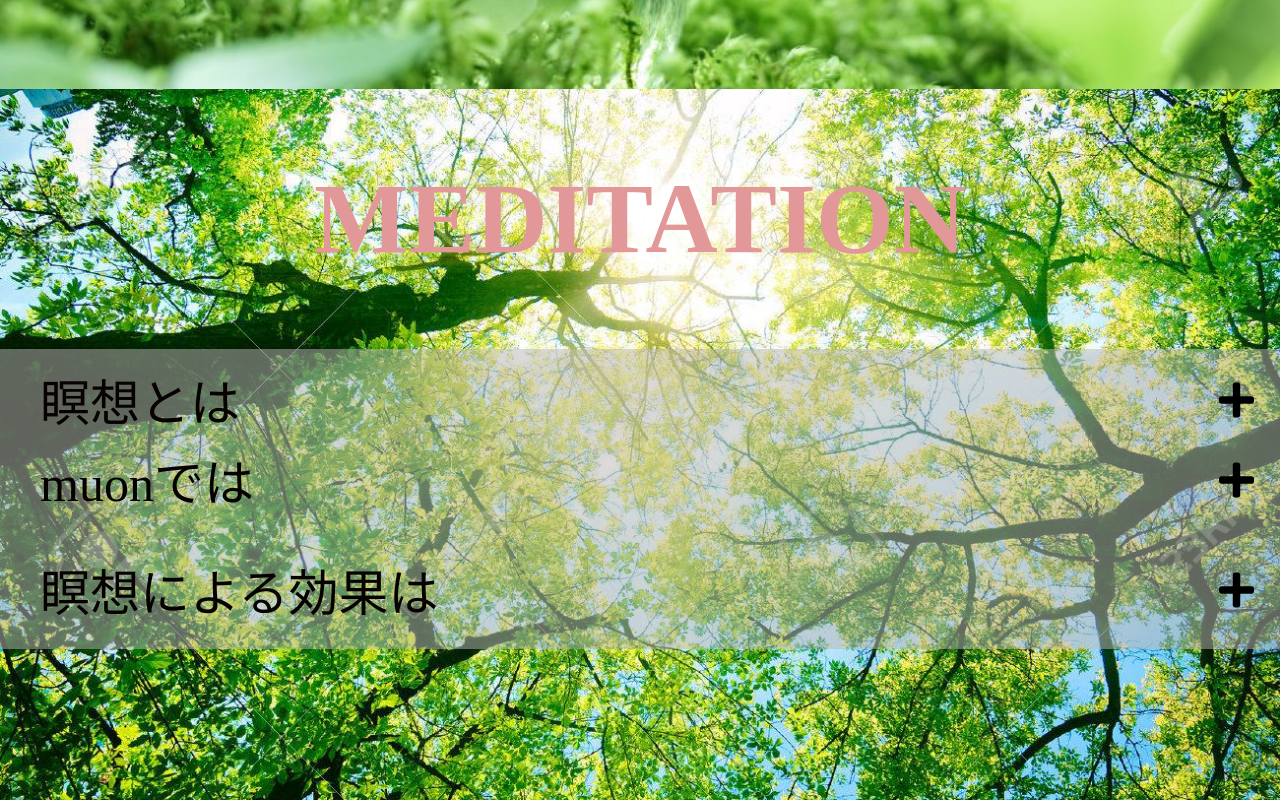
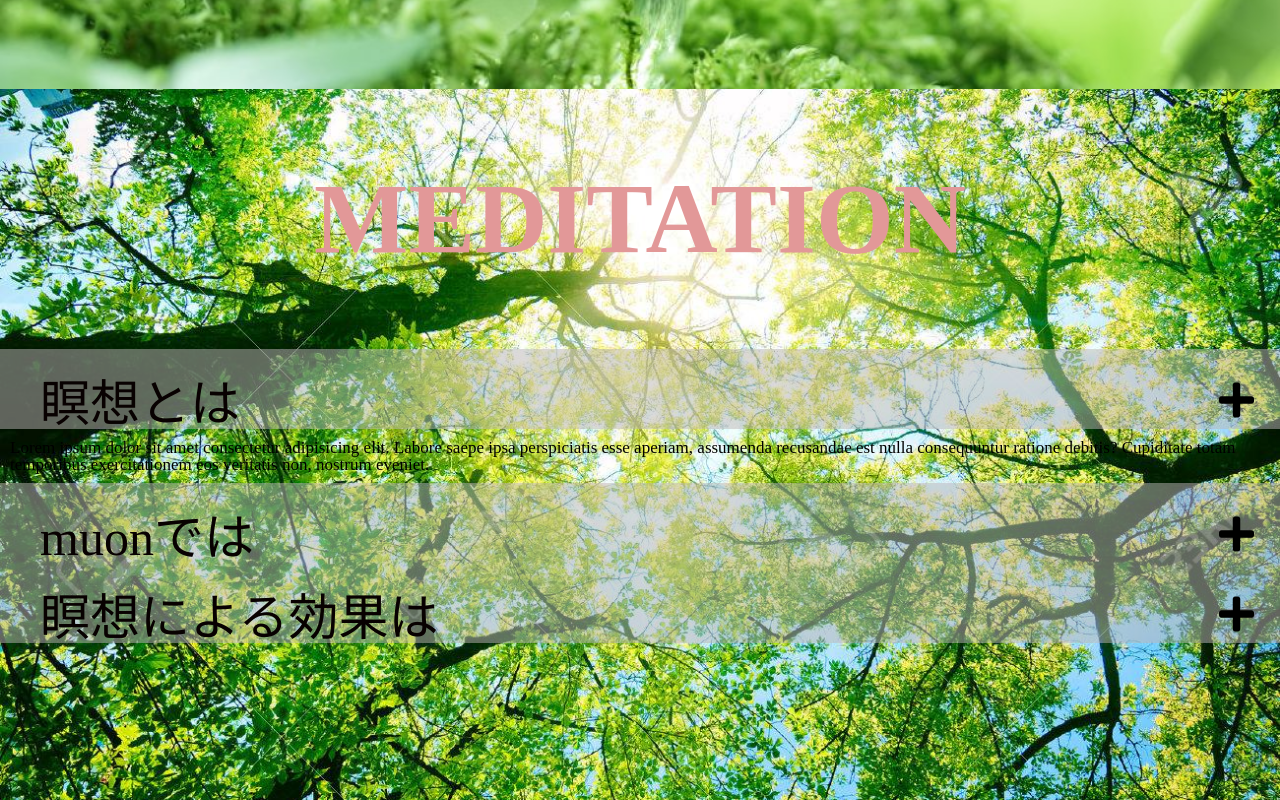
Before and after one commit to yokosakurai424/TeamRepository, a plain HTML site: page about.html in a window 1280 px wide. Both pictures are taken after a click on the button 1236 px from the left and 1111 px from the top of the page. Shown: the part 711-1511 px from the top of the page. Drawn offline with nearby package versions, Linux system fonts and the light colour scheme.

Commit message:
詳細の表示・非表示対応

```diff
--- a/about.html
+++ b/about.html
@@ -27,7 +27,7 @@
                         <button class="button"><i class="fas fa-plus fa-3x"></i></button>
                     </li>
                 </ul>
-                <div>
+                <div class="detail">
                     <p>Lorem ipsum dolor sit amet consectetur adipisicing elit. Labore saepe ipsa perspiciatis esse aperiam, assumenda recusandae est nulla consequuntur ratione debitis? Cupiditate totam temporibus exercitationem eos veritatis non, nostrum eveniet.</p>
                 </div>
 
@@ -36,22 +36,18 @@
                         <button class="button"><i class="fas fa-plus fa-3x"></i></button>
                     </li>
                 </ul>
-                <ul>
-                    <li class="second-show">
-                        <p>Lorem ipsum dolor sit amet consectetur adipisicing elit. Eaque quaerat voluptate optio laborum aut illo perferendis iusto consequatur quam exercitationem? Debitis sunt exercitationem hic praesentium deleniti possimus cum ea deserunt!</p>
-                    </li>
-                </ul>
+                <div class="detail">
+                    <p>Lorem ipsum dolor sit amet consectetur adipisicing elit. Labore saepe ipsa perspiciatis esse aperiam, assumenda recusandae est nulla consequuntur ratione debitis? Cupiditate totam temporibus exercitationem eos veritatis non, nostrum eveniet.</p>
+                </div>
 
                 <ul class="menu">
                     <li>瞑想による効果は
                         <button class="button"><i class="fas fa-plus fa-3x"></i></button>
                     </li>
                 </ul>
-                <ul>
-                    <li class="third-show">
-                        <p>Lorem, ipsum dolor sit amet consectetur adipisicing elit. Dicta at iusto inventore suscipit cupiditate incidunt nesciunt ducimus nostrum sit nulla eos aliquid fugiat debitis qui, officia dolore illo deserunt placeat?</p>
-                    </li>
-                </ul>
+                <div class="detail">
+                    <p>Lorem ipsum dolor sit amet consectetur adipisicing elit. Labore saepe ipsa perspiciatis esse aperiam, assumenda recusandae est nulla consequuntur ratione debitis? Cupiditate totam temporibus exercitationem eos veritatis non, nostrum eveniet.</p>
+                </div>
             </div>
         </div>
     </section>
--- a/assets/css/about.css
+++ b/assets/css/about.css
@@ -132,5 +132,9 @@ li {
 .muon p{
     font-size: 17px;
     padding: 10px;
+    /* display: none; */
+}
+
+.detail {
     display: none;
 }
--- a/assets/js/about.js
+++ b/assets/js/about.js
@@ -57,6 +57,11 @@
 
 $(function() {
     $(".button").on("click", function() {
-        $(this).toggleClass("bg02").next().slideToggle();
+        // クリックされたボタンの親で一番近い.menuを取得
+        // .menuの次にある要素をスライドアップ・ダウン
+        // <ul class="menu"></ul>
+        // <div class="detail"></div>　←　こいつをスライドアップ・ダウン
+
+        $(this).closest('.menu').next().slideToggle();
     })
 })
```
